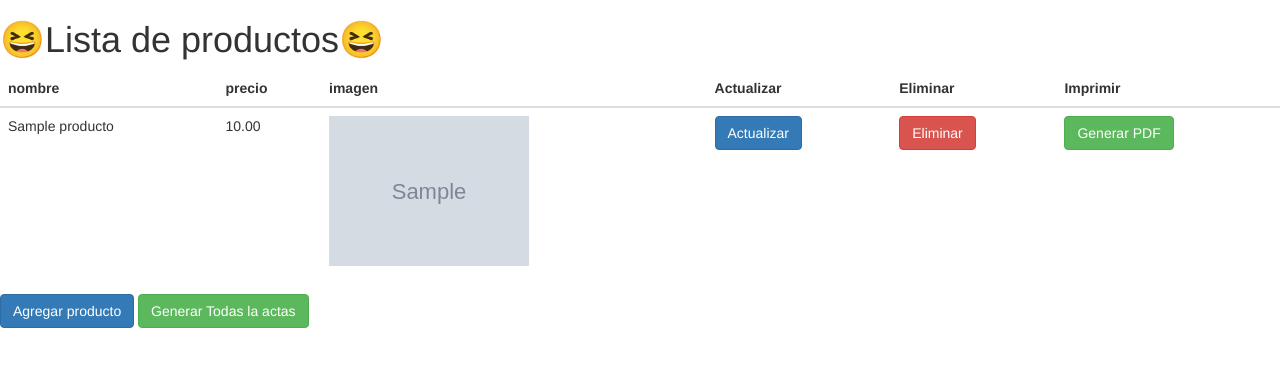
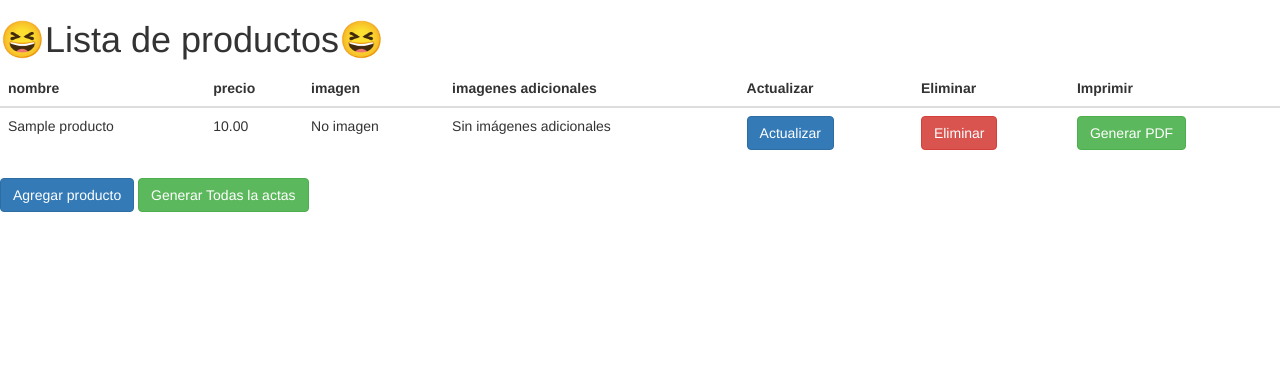
Before and after one commit to 1Daniel-Mateo/Flask-Shopy-V2, a Flask app: page /productos/listar in a window 1280 px wide. Shown: the part 50-417 px from the top of the page. Run offline with Flask 3, Linux system fonts and the light colour scheme; tables that the repository leaves empty hold one stand-in row (values such as "Sample post"); grey boxes marked "Sample" are stand-in pictures; some libraries are stand-ins or nearby versions.

Commit message:
Se puede crear, ver en pdf con las 8 imagenes

```diff
--- a/app/clientes/routes.py
+++ b/app/clientes/routes.py
@@ -10,6 +10,7 @@ def crear_cliente():
     form = NuevoCliente()
     if form.validate_on_submit():
         form.populate_obj(p)
+        p.set_password(form.password.data)
         app.db.session.add(p)
         app.db.session.commit()
         flash("Registro de cliente exitoso")
@@ -31,7 +32,6 @@ def listar():
                 methods=['GET','POST'])
 def editar(cliente_id):
     p = app.models.Cliente.query.get(cliente_id)
-
     form_edit=EditCliente(obj = p)
     if form_edit.validate_on_submit():
         form_edit.populate_obj(p)
--- a/app/models.py
+++ b/app/models.py
@@ -3,6 +3,8 @@ from flask_login import UserMixin
 from app import login
 from werkzeug.security import generate_password_hash,check_password_hash;
 from app import db
+from sqlalchemy.ext.mutable import MutableList
+from sqlalchemy.dialects.mysql import JSON
 
 #Modelos
 class Cliente(UserMixin, db.Model):
@@ -29,7 +31,8 @@ class Producto(db.Model):
     id = db.Column(db.Integer, primary_key = True)
     name = db.Column(db.String(100))
     precio = db.Column(db.Numeric(precision = 10,scale =2 ))
-    imagen = db.Column(db.String(100))
+    imagenes = db.Column(MutableList.as_mutable(JSON))
+
 
 class Venta(db.Model):
     __tablename__= "ventas"
--- a/app/productos/routes.py
+++ b/app/productos/routes.py
@@ -8,24 +8,29 @@ import os
 @productos.route('/crear', methods=["GET","POST"])
 def crear_producto():
     p = app.models.Producto()
-    form=NuevoProducto()
+    form = NuevoProducto()
+
     if form.validate_on_submit():
-       #El formulario va a llenar
-       #El nuevo objeto producto
-       #automaticamente
-       form.populate_obj(p)
-       p.imagen=form.imagen.data.filename
-       app.db.session.add(p)
-       app.db.session.commit()
+        # Poblar el objeto Producto
+        form.populate_obj(p)
+        p.imagenes = []
 
-       #Ubicar el archivo imagen
-       #se ubicara en app/productos/imagenes
-       file = form.imagen.data
-       file.save(os.path.abspath(os.getcwd()+'/app/productos/imagenes/'+p.imagen))
-       flash("Regitro de producto exitoso")
-       return redirect('/productos/listar')
+        # Guardar cada imagen
+        for imagen_field in form.imagenes:
+            if imagen_field.data:
+                filename = imagen_field.data.filename
+                # Guardar la imagen en el sistema de archivos
+                imagen_field.data.save(os.path.join('app/productos/imagenes', filename))
+                # Agregar el nombre de la imagen a la lista
+                p.imagenes.append(filename)
 
-    return render_template('new.html', form = form)
+        # Agregar el producto a la base de datos
+        app.db.session.add(p)
+        app.db.session.commit()
+        flash("Registro de producto exitoso")
+        return redirect('/productos/listar')
+
+    return render_template('new.html', form=form)
 
 
 @productos.route('/listar')
--- a/app/productos/templates/listar.html
+++ b/app/productos/templates/listar.html
@@ -1,6 +1,4 @@
-{% extends "base.html" %}
-
-{% block content %}
+{% extends "base.html" %} {% block content %}
 <nav class="nav nav-inverse">
   <div class="container">
     <ul class="nav navbar-nav">
@@ -20,9 +18,7 @@
 </nav>
 {% for mensaje in get_flashed_messages() %}
 <div class="alert alert-success alert-dismissable">
-        <button type="button" data-dismiss="alert" class="close">
-            X
-        </button>
+  <button type="button" data-dismiss="alert" class="close">X</button>
   {{ mensaje }}
 </div>
 {% endfor %}
@@ -33,6 +29,7 @@
       <th>nombre</th>
       <th>precio</th>
       <th>imagen</th>
+      <th>imagenes adicionales</th>
       <th>Actualizar</th>
       <th>Eliminar</th>
       <th>Imprimir</th>
@@ -44,16 +41,39 @@
       <td>{{producto.name}}</td>
       <td>{{producto.precio}}</td>
       <td>
-                        <img src="imagenes/{{producto.imagen}}" alt="" width="200px" height="150px">
+        {% if producto.imagenes and producto.imagenes|length > 0 %}
+        <img src="imagenes/{{ producto.imagenes[0] }}" alt="Imagen principal" width="200px" height="150px" />
+        {% else %}
+        <span>No imagen</span>
+        {% endif %}
       </td>
       <td>
-                        <a href="/productos/editar/{{producto.id}}" class="btn btn-primary">Actualizar</a>
+        {% if producto.imagenes and producto.imagenes|length > 1 %}
+          <div style="display: flex; gap: 5px;">
+            {% for imagen in producto.imagenes[1:] %}
+            <img src="imagenes/{{ imagen }}" alt="Imagen adicional" width="50px" height="50px" />
+            {% endfor %}
+          </div>
+        {% else %}
+        <span>Sin imágenes adicionales</span>
+        {% endif %}
       </td>
       <td>
-                        <a href="/productos/eleminar/{{producto.id}}" class="btn btn-danger">Eliminar</a>
+        <a href="/productos/editar/{{producto.id}}" class="btn btn-primary"
+          >Actualizar</a
+        >
       </td>
       <td>
-                        <a href="{{ url_for('pdf.crear_pdf', producto_id=producto.id) }}" class="btn btn-success">Generar PDF</a>
+        <a href="/productos/eleminar/{{producto.id}}" class="btn btn-danger"
+          >Eliminar</a
+        >
+      </td>
+      <td>
+        <a
+          href="{{ url_for('pdf.crear_pdf', producto_id=producto.id) }}"
+          class="btn btn-success"
+          >Generar PDF</a
+        >
       </td>
     </tr>
     {% endfor%}
```
Also changed, not shown: app/auth/routes.py (+21 -13 lines), app/pdfs/generator.py (+26 -10 lines), app/productos/forms.py (+9 -8 lines), app/productos/imagenes/caballero.jpg (added), app/productos/imagenes/coco.jpg (added), app/productos/imagenes/lanza.jpg (added), app/productos/imagenes/perro.jpg (added), app/productos/imagenes/zorro.jpg (added), 1 other file. Lines whose indentation alone changed are shown as unchanged.
